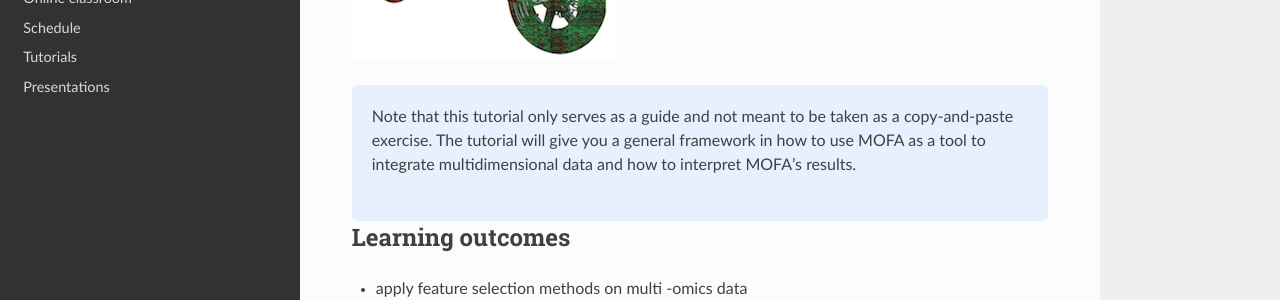
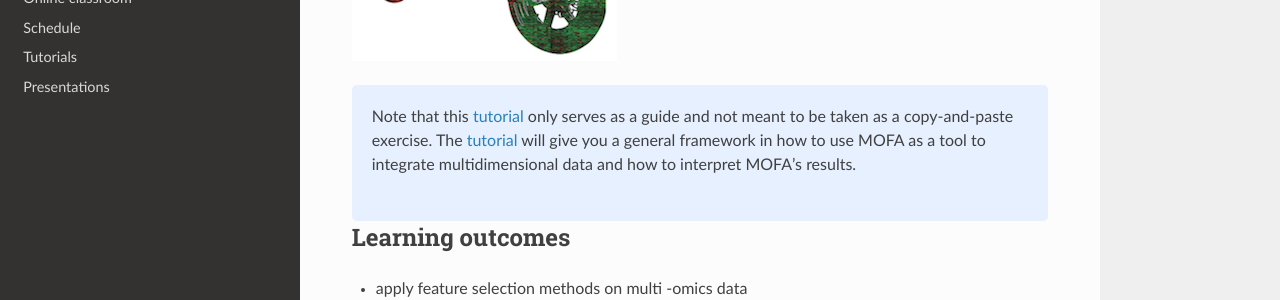
Before and after one commit to NBISweden/workshop-epigenomics-RTDs, a Sphinx documentation site: the page built from docs/content/tutorials/unsupervised_data_integration/lab-unsupervised_data_integration.md, in a window 1280 px wide and 900 px high, scrolled down 375 px. Shown: the part 151-451 px from the top of the window. Built offline with Sphinx 7.4.7 and the Read the Docs theme 2.0.0, drawn with Linux system fonts in a browser that asks for light colours; part of the change alters nothing that is shown.

```diff
--- a/docs/content/tutorials/unsupervised_data_integration/lab-unsupervised_data_integration.md
+++ b/docs/content/tutorials/unsupervised_data_integration/lab-unsupervised_data_integration.md
@@ -10,8 +10,8 @@ div.blue { background-color:#e6f0ff; border-radius: 5px; padding: 20px;}
 </style>
 <div class = "blue">
 
-Note that this tutorial only serves as a guide and not meant to be taken as a copy-and-paste exercise.
-The tutorial will give you a general framework in how to use MOFA as a tool to integrate multidimensional data and how to interpret MOFA's results.
+Note that this [tutorial](https://uppsala.instructure.com/courses/67276/pages/lab-unsupervised-integration-through-mofa2) only serves as a guide and not meant to be taken as a copy-and-paste exercise.
+The [tutorial](https://uppsala.instructure.com/courses/67276/pages/lab-unsupervised-integration-through-mofa2) will give you a general framework in how to use MOFA as a tool to integrate multidimensional data and how to interpret MOFA's results.
 
 
 </div>
```
